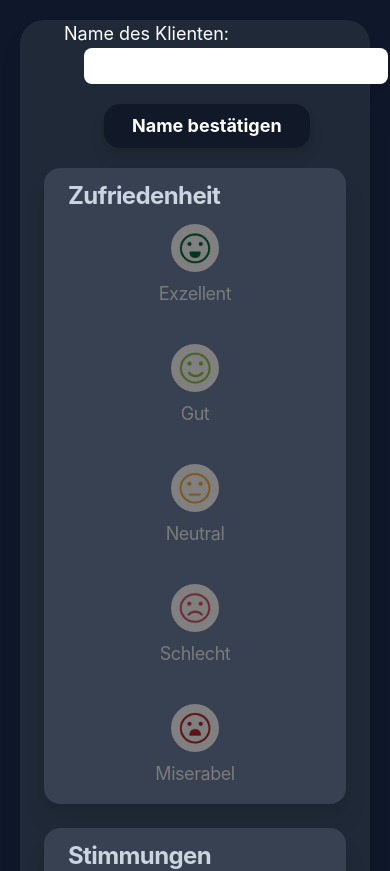
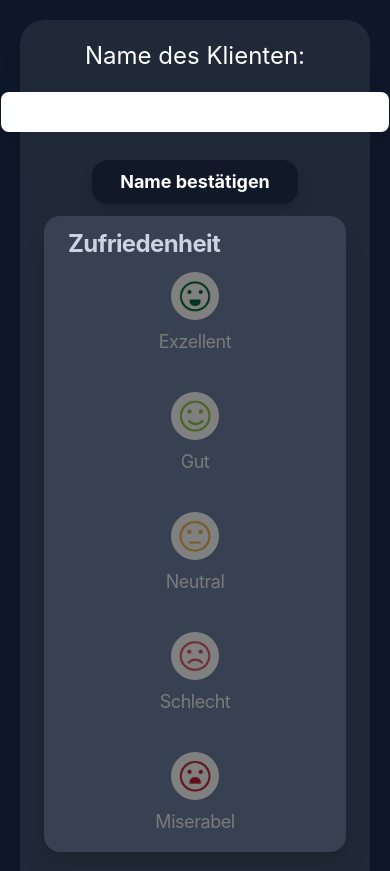
Before and after one commit to Albertleh/docu-helper, a React (Create React App) app: page / in a window 390 px wide. Shown: the top 871 px of the page. Built offline with nearby package versions, Linux system fonts and the light colour scheme.

Commit message:
adding responsive style

```diff
--- a/src/components/Results.js
+++ b/src/components/Results.js
@@ -26,7 +26,7 @@ const Results = (props) => {
 
   return (
     <div className="drop-shadow-lg z-20 py-3 px-6 mt-5 bg-gray-800 rounded-3xl container mx-auto max-w-9xl">
-      <div className="drop-shadow-lg text-white mt-1 text-lg drop-shadow-xl z-20 py-3 px-6 bg-gray-700 rounded-2xl container mx-auto max-w-9xl">
+      <div className="drop-shadow-lg text-white mt-1 mb-3 text-lg drop-shadow-xl z-20 py-3 px-6 bg-gray-700 rounded-2xl container mx-auto max-w-9xl">
         {props.text}
       </div>
       <button onClick={CopyClipboardHandler} className={"button2 ml-0" + disabledstyles} disabled={disablebutton}>
--- a/src/components/editing-section/Dokupage.js
+++ b/src/components/editing-section/Dokupage.js
@@ -7,8 +7,8 @@ import Tasks from "./Tasks";
 
 const Dokupage = () => {
   return (
-    <div className="drop-shadow-xl z-20 pb-3 px-6 flex flex-col justify-left items-left bg-gray-800 rounded-3xl container mx-auto max-w-9xl">
-      <NameInput />
+    <div className="drop-shadow-xl z-20 pb-3 px-6 flex flex-col justify-center sm:items-start bg-gray-800 rounded-3xl container mx-auto max-w-9xl">
+        <NameInput />
       <div className="card-inner">
         <Happiness />
       </div>
--- a/src/components/editing-section/NameInput.js
+++ b/src/components/editing-section/NameInput.js
@@ -26,16 +26,16 @@ const NameInput = () => {
   }
 
   return (
-    <span className="mb-3 ml-5 text-lg text-white ">
-      Name des Klienten:
-      <input ref={inputref} type="text" className="py-1 px-2 ml-5 rounded-lg text-gray-900" />
+    <div className="pt-5 sm:pt-4 sm:mb-3 sm:ml-5 text-2xl sm:text-lg text-white flex flex-col sm:flex-row sm:justify-center items-center sm:items-center  ">
+      <span className="mb-5 sm:mb-0">Name des Klienten:</span>
+      <input ref={inputref} type="text" className="py-1 px-2 mb-5 sm:mb-0 sm:ml-5 rounded-lg text-gray-900" />
       <button
         onClick={NameConfirmHandler}
-        className={"button2" + validstyles}
+        className={"button2" + validstyles }
       >
         Name bestätigen
       </button>
-    </span>
+    </div>
   );
 };
 
--- a/src/index.css
+++ b/src/index.css
@@ -17,7 +17,7 @@ body {
   }
 
   .button2 {
-    @apply drop-shadow-lg bg-gray-900 hover:bg-gray-600 focus:outline-none focus:ring focus:ring-gray-500 text-lg text-white font-bold ml-10 mt-5 mb-1 rounded-2xl py-2 px-7;
+    @apply drop-shadow-lg bg-gray-900 hover:bg-gray-600 focus:outline-none focus:ring focus:ring-gray-500 text-lg text-white font-bold my-2 sm:ml-10 sm:mt-2 sm:mb-1 rounded-2xl py-2 px-7;
   }
 
   .mood-image {
```
